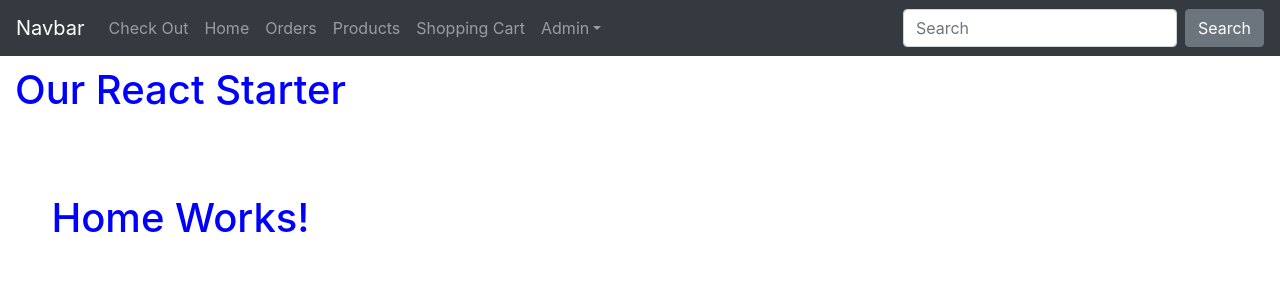
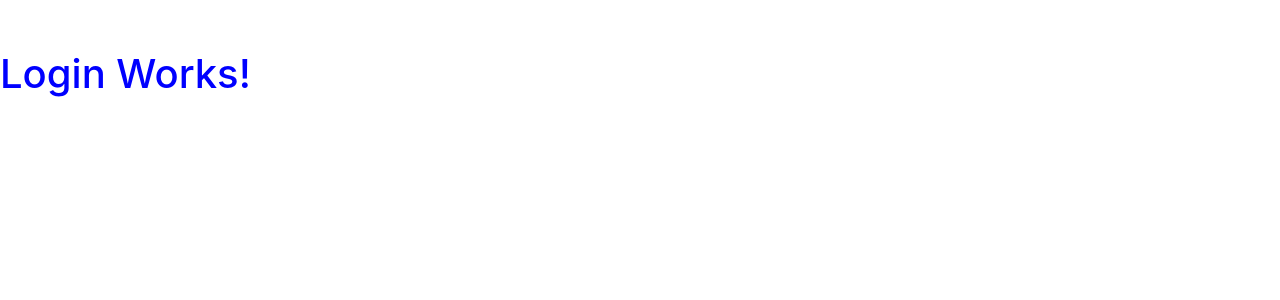
Before and after one commit to jeremy-roussel/apprentice-react-o-shop, a React (Create React App) app in the folder apprentice-react-o-shop/: page /login in a window 1280 px wide. Shown: the top 300 px of the page. Built offline with nearby package versions, Linux system fonts and the light colour scheme.

Commit message:
feat(o-shop): add route protection to main links

```diff
--- a/apprentice-react-o-shop/src/App.js
+++ b/apprentice-react-o-shop/src/App.js
@@ -1,13 +1,24 @@
-import Header from './components/Header/Header';
-import Main from './components/Main/Main';
-import NavBar from './components/NavBar/NavBar';
+import {Route, Switch} from 'react-router';
+
+import Login from './pages/Login';
+import Register from './pages/Register';
+import Home from './pages/Home';
+import PrivateRoute from './components/Shared/PrivateRoute'
+// import Header from './components/Header/Header';
+// import Main from './components/Main/Main';
+// import NavBar from './components/NavBar/NavBar';
 
 function App() {
   return (
     <div className="App">
-      <NavBar/>
+      <Switch>
+        <Route path="/login" component={Login} />
+        <Route path="register" component={Register} />
+        <PrivateRoute path="*" component={Home} />
+      </Switch>
+      {/* <NavBar/>
       <Header/>
-      <Main/>
+      <Main/> */}
     </div>
   );
 }
--- a/apprentice-react-o-shop/src/components/Main/Main.js
+++ b/apprentice-react-o-shop/src/components/Main/Main.js
@@ -5,7 +5,7 @@ import './Main.scss'
 import AdminOrders from '../../pages/AdminOrders'
 import AdminProducts from '../../pages/AdminProducts'
 import CheckOut from '../../pages/CheckOut'
-import Home from '../../pages/Home'
+// import Home from '../../pages/Home'
 import Orders from '../../pages/Orders'
 import OrderSuccess from '../../pages/OrderSuccess'
 import Products from '../../pages/Products'
@@ -16,15 +16,15 @@ function Main() {
     return (
         <div className="main">
             <Switch>
-                <Route exact path={navLinks.Home.link} component={ Home }/>
+                {/* <Route exact path={navLinks.Home.link} component={ Home }/> */}
                 <Route exact path={navLinks.AdminOrders.link} component={ AdminOrders }/>
                 <Route exact path={navLinks.AdminProducts.link} component={ AdminProducts }/>
                 <Route exact path={navLinks.CheckOut.link} component={ CheckOut }/>
                 <Route exact path={navLinks.Orders.link} component={ Orders }/>
                 <Route exact path={navLinks.OrderSuccess.link} component={ OrderSuccess }/>
                 <Route exact path={navLinks.Products.link} component={ Products }/>
-                <Route exact path={navLinks.Products.link} component={ ShoppingCart }/>
-                <Route path='*' component={ Home }/>
+                <Route exact path={navLinks.ShoppingCart.link} component={ ShoppingCart }/>
+                {/* <Route path='*' component={ Home }/> */}
             </Switch>
         </div>
     )
--- /dev/null
+++ b/apprentice-react-o-shop/src/components/Shared/PrivateRoute.js
@@ -0,0 +1,19 @@
+import React from 'react';
+import {Route, Redirect} from 'react-router';
+
+function PrivateRoute({component: Component, ...rest}) {
+  return (
+    <Route
+        {...rest}
+        render={(props) =>
+            localStorage.getItem('user') ? (
+                <Component {...props} />
+            ) : (
+                <Redirect to={{pathname: '/login', state: {from: props.location} }} />
+            )
+        }
+    />
+  );
+}
+
+export default PrivateRoute;
--- a/apprentice-react-o-shop/src/pages/Home.js
+++ b/apprentice-react-o-shop/src/pages/Home.js
@@ -1,8 +1,15 @@
 import React from 'react';
+import Header from '../components/Header/Header';
+import NavBar from '../components/NavBar/NavBar';
+import Main from '../components/Main/Main';
 
 function Home() {
   return (
-    <h1>Home Works!</h1>
+    <main>
+      <NavBar />
+      <Header />
+      <Main />
+    </main>
   );
 }
 
--- /dev/null
+++ b/apprentice-react-o-shop/src/pages/Login.js
@@ -0,0 +1,9 @@
+import React from 'react';
+
+function Login() {
+  return (
+    <h1>Login Works!</h1>
+  );
+}
+
+export default Login;
--- /dev/null
+++ b/apprentice-react-o-shop/src/pages/Register.js
@@ -0,0 +1,9 @@
+import React from 'react';
+
+function Register() {
+  return (
+    <h1>Register Works!</h1>
+  );
+}
+
+export default Register;
```
